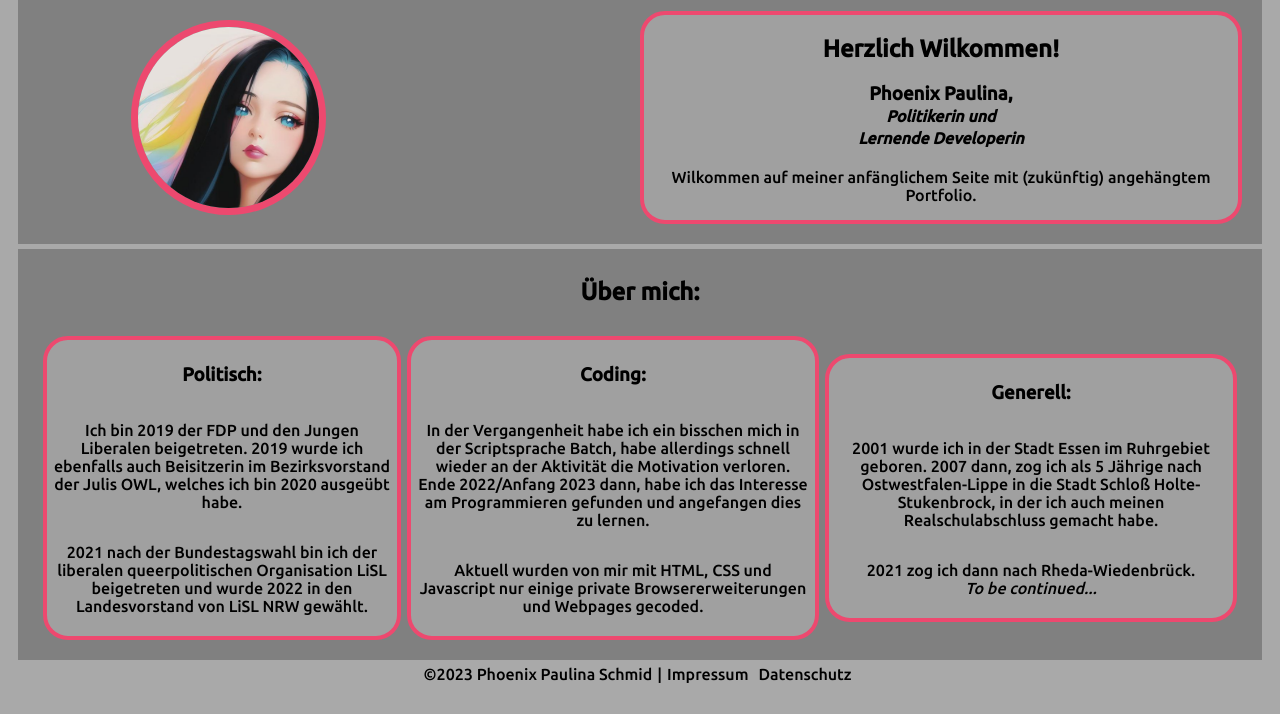
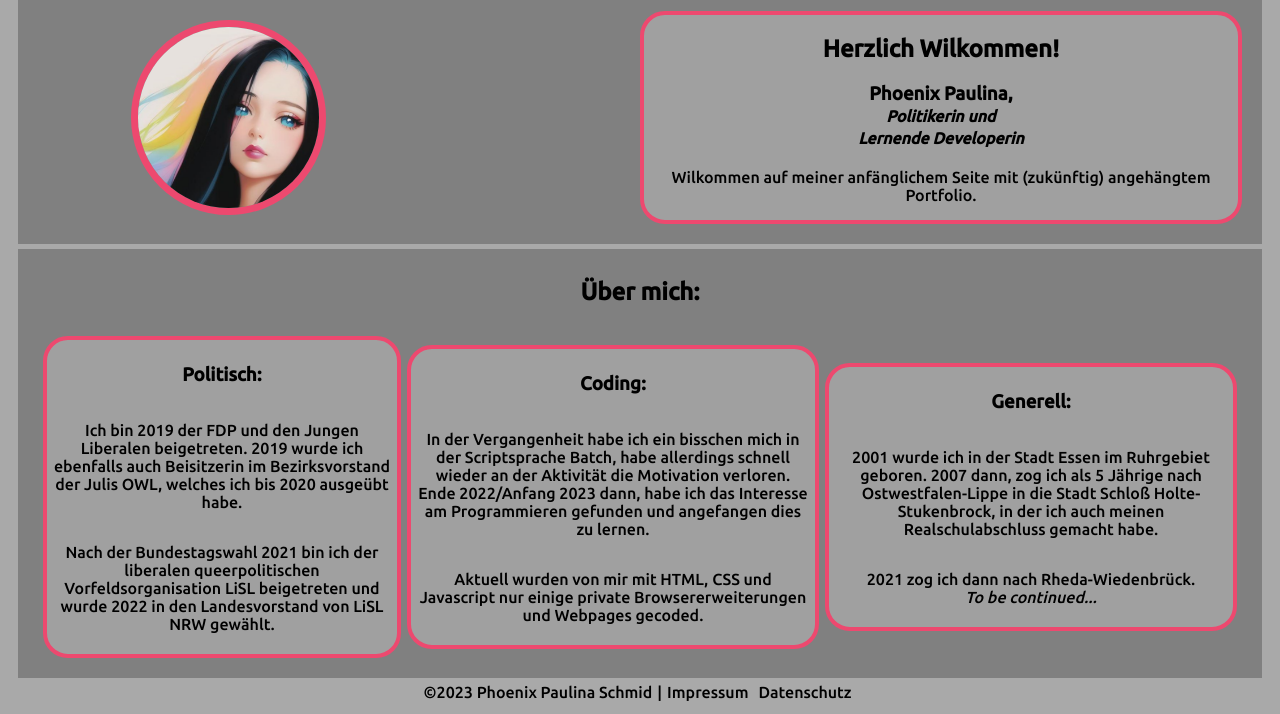
Before and after one commit to gelbphoenix/gelbphoenix.github.io, a plain HTML site: page index.html in a window 1280 px wide. Shown: the part 196-910 px from the top of the page. Drawn offline with Linux system fonts and the light colour scheme.

Commit message:
Update index.html

```diff
--- a/index.html
+++ b/index.html
@@ -87,10 +87,10 @@
                     <div class="content-box">
                         <h3>Politisch:</h3>
                         <p>
-                            Ich bin 2019 der FDP und den Jungen Liberalen beigetreten. 2019 wurde ich ebenfalls auch Beisitzerin im Bezirksvorstand der Julis OWL, welches ich bin 2020 ausgeübt habe.
+                            Ich bin 2019 der FDP und den Jungen Liberalen beigetreten. 2019 wurde ich ebenfalls auch Beisitzerin im Bezirksvorstand der Julis OWL, welches ich bis 2020 ausgeübt habe.
                         </p>
                         <p>
-                            2021 nach der Bundestagswahl bin ich der liberalen queerpolitischen Organisation LiSL beigetreten und wurde 2022 in den Landesvorstand von LiSL NRW gewählt.
+                            Nach der Bundestagswahl 2021 bin ich der liberalen queerpolitischen Vorfeldsorganisation LiSL beigetreten und wurde 2022 in den Landesvorstand von LiSL NRW gewählt.
                         </p>
                     </div>
                     <div class="content-box-d"></div>
```
